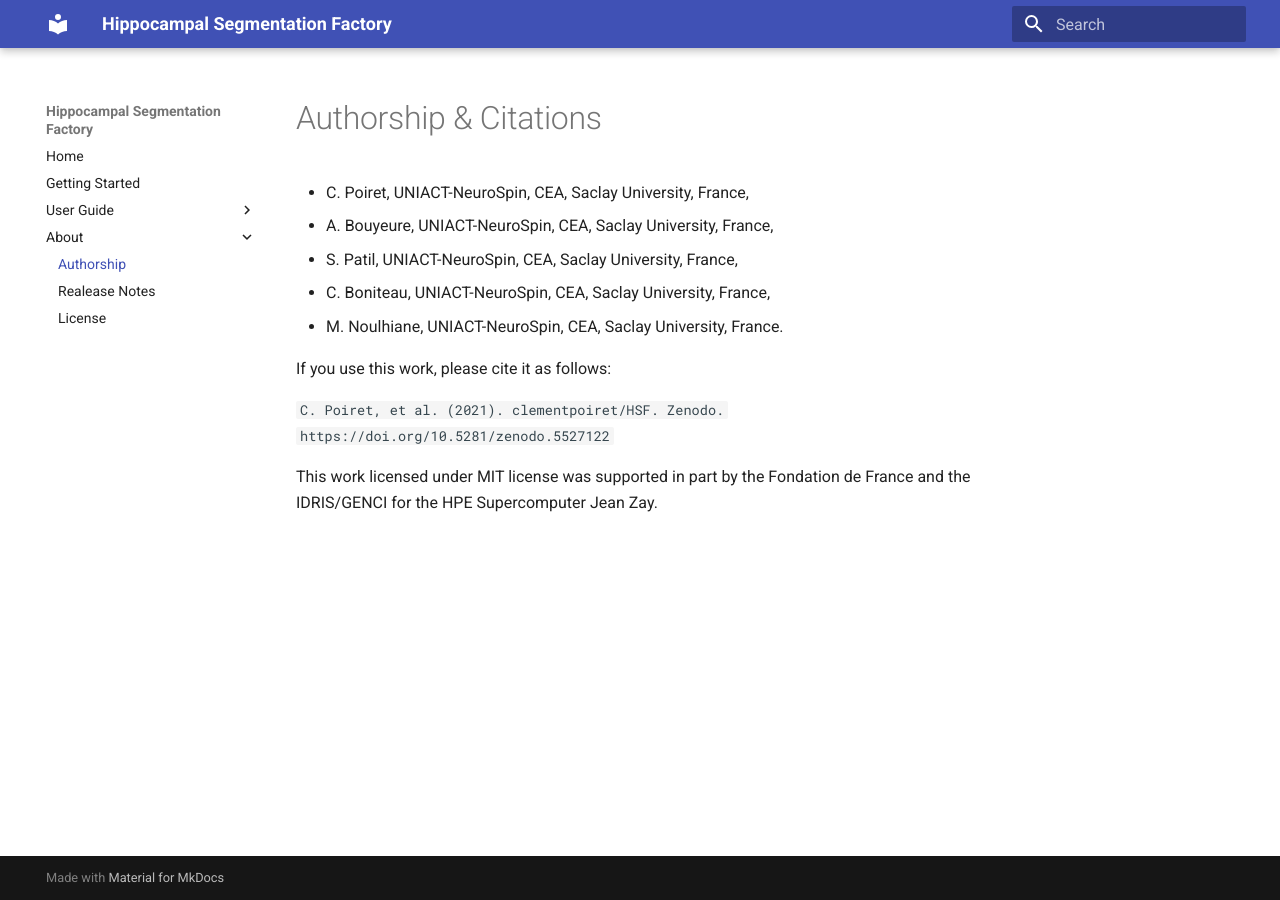
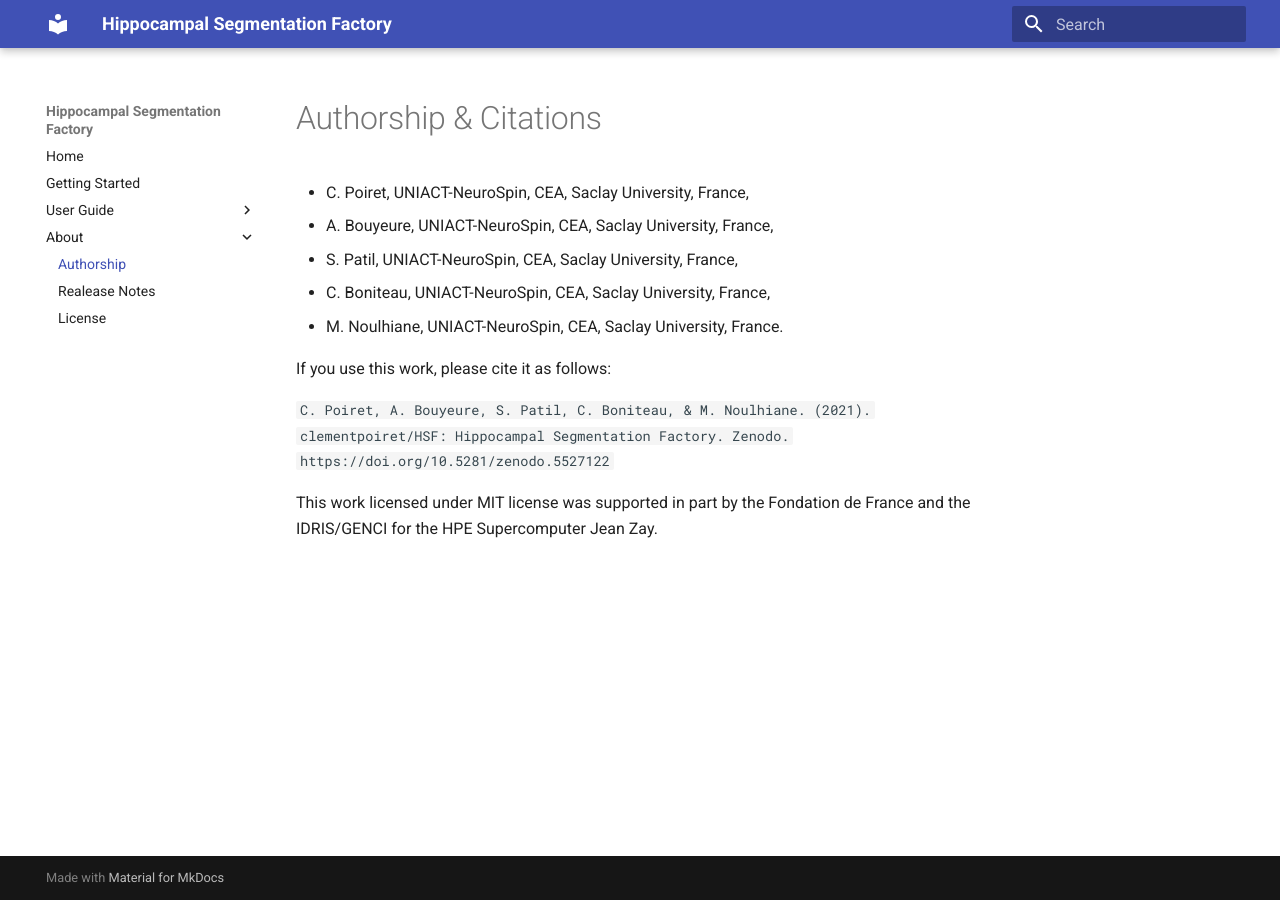
Before and after one commit to clementpoiret/HSF, an MkDocs documentation site: the page built from docs/about/authorship.md, in a window 1280 px wide. Built offline with MkDocs 1.6.1 and Material for MkDocs 9.7.7, drawn with Linux system fonts in a browser that asks for light colours.

Commit message:
Updated citation

```diff
--- a/docs/about/authorship.md
+++ b/docs/about/authorship.md
@@ -8,6 +8,6 @@
 
 If you use this work, please cite it as follows:
 
-`C. Poiret, et al. (2021). clementpoiret/HSF. Zenodo. https://doi.org/10.5281/zenodo.5527122`
+`C. Poiret, A. Bouyeure, S. Patil, C. Boniteau, & M. Noulhiane. (2021). clementpoiret/HSF: Hippocampal Segmentation Factory. Zenodo. https://doi.org/10.5281/zenodo.5527122`
 
 This work licensed under MIT license was supported in part by the Fondation de France and the IDRIS/GENCI for the HPE Supercomputer Jean Zay.
```
